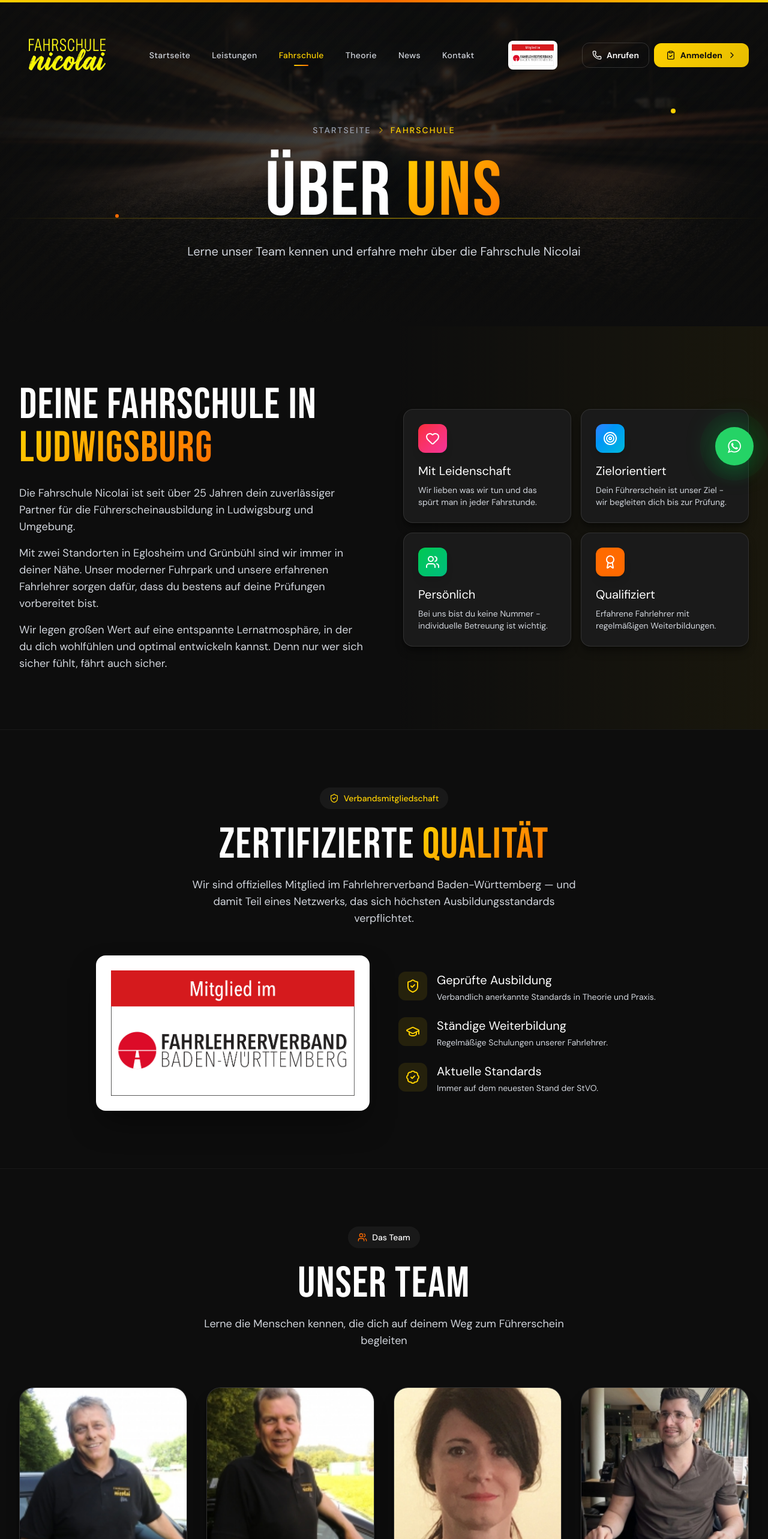
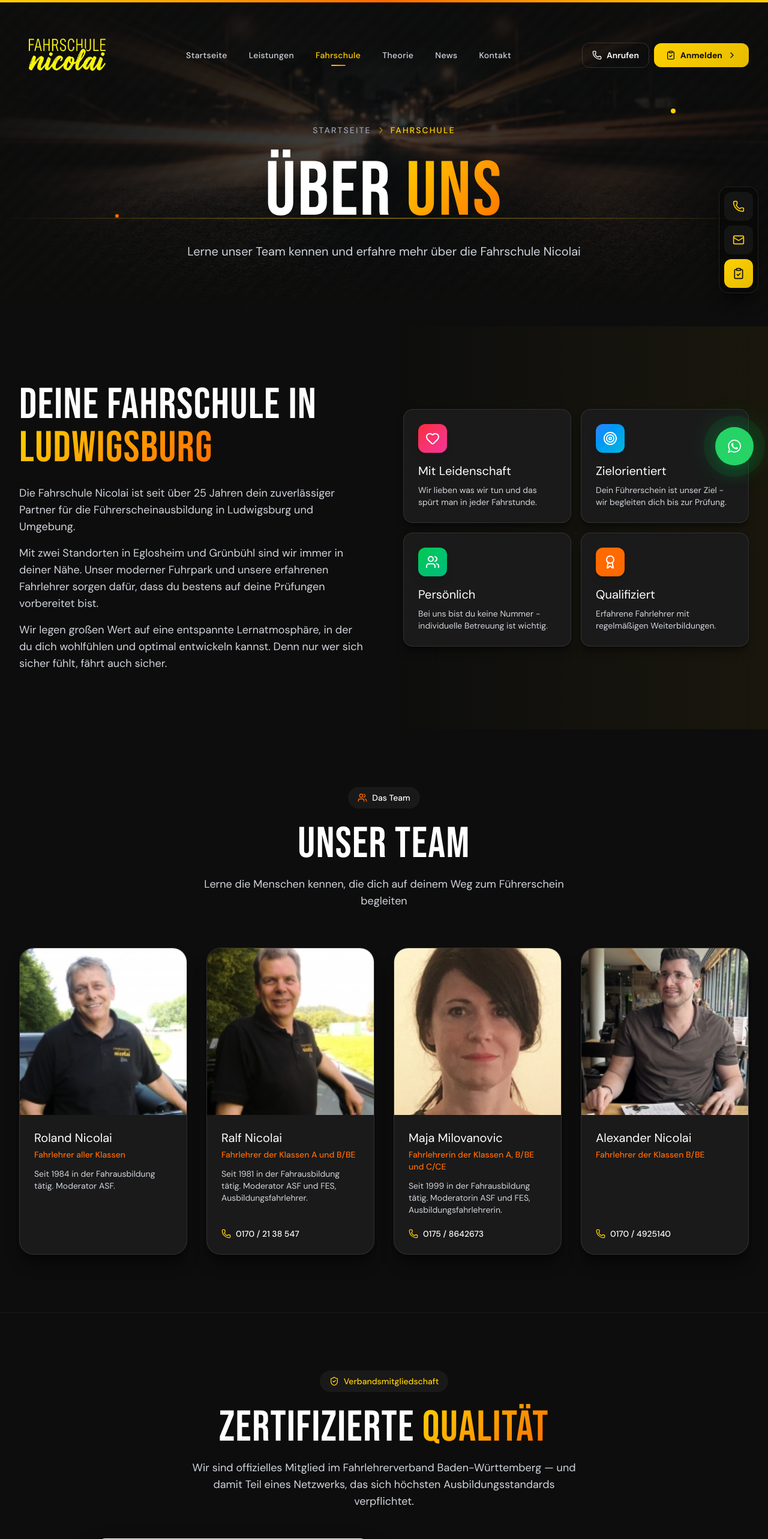
Before and after one commit to Luetfi/nicolai, a React (Vite) app: page /fahrschule in a window 1280 px wide. Shown: the top 2566 px of the page at 60% size. Built offline with nearby package versions, Linux system fonts and the light colour scheme.

Commit message:
aktueller stand

```diff
--- a/src/components/common/WhatsAppButton.tsx
+++ b/src/components/common/WhatsAppButton.tsx
@@ -7,7 +7,7 @@ export function WhatsAppButton() {
       target="_blank"
       rel="noopener noreferrer"
       aria-label="Auf WhatsApp schreiben"
-      className="fixed bottom-6 right-6 z-50 group"
+      className="fixed bottom-24 right-6 lg:bottom-6 z-50 group"
     >
       <span className="absolute inset-0 rounded-full bg-green-500/40 blur-xl group-hover:bg-green-500/60 transition-colors" />
       <span className="absolute inset-0 rounded-full bg-green-500 animate-ping opacity-20" />
--- a/src/components/home/Hero.tsx
+++ b/src/components/home/Hero.tsx
@@ -1,12 +1,12 @@
 import { Link } from 'react-router-dom';
-import { ArrowRight, Play, Zap, Shield, Users, Trophy } from 'lucide-react';
+import { ArrowRight, Play, MapPin, CheckCircle2, Users, Trophy } from 'lucide-react';
 
 export function Hero() {
   const stats = [
     { icon: Trophy, number: '25+', label: 'Jahre Erfahrung' },
     { icon: Users, number: '1000+', label: 'Erfolgreiche Schüler' },
-    { icon: Shield, number: '98%', label: 'Bestehensquote' },
-    { icon: Zap, number: '2', label: 'Standorte' },
+    { icon: CheckCircle2, number: '98%', label: 'Bestehensquote' },
+    { icon: MapPin, number: '2', label: 'Standorte' },
   ];
 
   return (
@@ -144,19 +144,6 @@ export function Hero() {
               </div>
             </div>
 
-            {/* Floating badge */}
-            <div className="absolute -top-6 -right-6 glass rounded-2xl px-6 py-4 animate-float animation-delay-200">
-              <div className="text-primary font-display text-3xl">98%</div>
-              <div className="text-gray-400 text-sm">Bestehensquote</div>
-            </div>
-
-            {/* Floating badge 2 */}
-            <div className="absolute -bottom-4 -left-8 glass rounded-2xl px-6 py-4 animate-float animation-delay-500">
-              <div className="flex items-center gap-2">
-                <div className="w-3 h-3 bg-green-500 rounded-full animate-pulse" />
-                <span className="text-white font-medium">Kurse verfügbar</span>
-              </div>
-            </div>
           </div>
         </div>
 
--- /dev/null
+++ b/src/components/layout/FloatingActions.tsx
@@ -0,0 +1,87 @@
+import { Link } from 'react-router-dom';
+import { Phone, Mail, ClipboardCheck } from 'lucide-react';
+import { locations, generalInfo } from '../../data/contact';
+
+const PRIMARY_PHONE_TEL = `tel:${locations[0].phone.replace(/[\s/]/g, '')}`;
+const EMAIL_HREF = `mailto:${generalInfo.email}`;
+const REGISTER_PATH = '/kontakt#anmeldung';
+
+export function FloatingActions() {
+  return (
+    <>
+      {/* Desktop: vertikale Rail rechts */}
+      <aside
+        aria-label="Schnellkontakt"
+        className="hidden lg:flex fixed right-4 top-1/2 -translate-y-1/2 z-40 flex-col gap-2 glass-dark rounded-2xl border border-white/10 p-2 shadow-xl shadow-black/40"
+      >
+        <a
+          href={PRIMARY_PHONE_TEL}
+          aria-label="Anrufen"
+          className="group relative flex items-center justify-center w-12 h-12 rounded-xl bg-white/5 hover:bg-white/10 text-primary transition-colors"
+        >
+          <Phone className="w-5 h-5 group-hover:animate-pulse" />
+          <span className="pointer-events-none absolute right-full mr-3 whitespace-nowrap rounded-lg bg-secondary-light text-white text-sm font-medium px-3 py-1.5 shadow-lg shadow-black/40 border border-white/10 opacity-0 -translate-x-2 group-hover:opacity-100 group-hover:translate-x-0 transition-all duration-300">
+            Anrufen
+          </span>
+        </a>
+
+        <a
+          href={EMAIL_HREF}
+          aria-label="E-Mail schreiben"
+          className="group relative flex items-center justify-center w-12 h-12 rounded-xl bg-white/5 hover:bg-white/10 text-primary transition-colors"
+        >
+          <Mail className="w-5 h-5" />
+          <span className="pointer-events-none absolute right-full mr-3 whitespace-nowrap rounded-lg bg-secondary-light text-white text-sm font-medium px-3 py-1.5 shadow-lg shadow-black/40 border border-white/10 opacity-0 -translate-x-2 group-hover:opacity-100 group-hover:translate-x-0 transition-all duration-300">
+            E-Mail
+          </span>
+        </a>
+
+        <div className="group relative">
+          <Link
+            to={REGISTER_PATH}
+            aria-label="Zum Anmeldeformular"
+            className="flex items-center justify-center w-12 h-12 rounded-xl btn-primary text-secondary"
+          >
+            <ClipboardCheck className="w-5 h-5 relative" />
+          </Link>
+          <span className="pointer-events-none absolute top-1/2 -translate-y-1/2 right-full mr-3 whitespace-nowrap rounded-lg bg-secondary-light text-white text-sm font-medium px-3 py-1.5 shadow-lg shadow-black/40 border border-white/10 opacity-0 -translate-x-2 group-hover:opacity-100 group-hover:translate-x-0 transition-all duration-300">
+            Anmelden
+          </span>
+        </div>
+      </aside>
+
+      {/* Mobile: horizontale Bar unten */}
+      <nav
+        aria-label="Schnellkontakt"
+        className="lg:hidden fixed bottom-0 inset-x-0 z-40 bg-secondary/95 backdrop-blur-lg border-t border-white/10 shadow-[0_-4px_20px_rgba(0,0,0,0.4)]"
+        style={{ paddingBottom: 'env(safe-area-inset-bottom)' }}
+      >
+        <div className="flex items-stretch">
+          <a
+            href={PRIMARY_PHONE_TEL}
+            className="group flex-1 flex flex-col items-center justify-center gap-1 py-3 text-primary hover:bg-white/5 transition-colors"
+          >
+            <Phone className="w-5 h-5 group-hover:animate-pulse" />
+            <span className="text-[11px] font-medium text-white">Anrufen</span>
+          </a>
+
+          <a
+            href={EMAIL_HREF}
+            className="group flex-1 flex flex-col items-center justify-center gap-1 py-3 text-primary hover:bg-white/5 transition-colors border-x border-white/10"
+          >
+            <Mail className="w-5 h-5" />
+            <span className="text-[11px] font-medium text-white">E-Mail</span>
+          </a>
+
+          <Link
+            to={REGISTER_PATH}
+            className="group flex-1 flex flex-col items-center justify-center gap-1 py-3 btn-primary text-secondary"
+          >
+            <ClipboardCheck className="w-5 h-5 relative" />
+            <span className="text-[11px] font-bold relative">Anmelden</span>
+          </Link>
+        </div>
+      </nav>
+    </>
+  );
+}
--- a/src/components/layout/Footer.tsx
+++ b/src/components/layout/Footer.tsx
@@ -26,14 +26,14 @@ export function Footer() {
         <div className="grid grid-cols-1 md:grid-cols-2 lg:grid-cols-4 gap-12">
           {/* Brand */}
           <div className="lg:col-span-1">
-            <Link to="/" className="inline-flex items-center mb-6 group" aria-label="Fahrschule Nicolai - Startseite">
+            <Link to="/" className="inline-flex items-center group" aria-label="Fahrschule Nicolai - Startseite">
               <img
                 src="/images/logo.png"
                 alt="Fahrschule Nicolai"
                 className="h-32 w-auto group-hover:scale-105 transition-transform"
               />
             </Link>
-            <p className="text-gray-400 mb-6">
+            <p className="text-gray-400 mb-6 -mt-6">
               {generalInfo.slogan}
             </p>
             <p className="text-gray-500 text-sm">
--- a/src/components/layout/Header.tsx
+++ b/src/components/layout/Header.tsx
@@ -77,24 +77,6 @@ export function Header() {
               </Link>
             ))}
           </nav>
-
-          {/* Verbandsmitgliedschaft Badge */}
-          <a
-            href="https://www.flvbw.de/home/"
-            target="_blank"
-            rel="noopener noreferrer"
-            className="hidden xl:flex items-center group"
-            aria-label="Mitglied im Fahrlehrerverband Baden-Württemberg (öffnet in neuem Tab)"
-            title="Mitglied im Fahrlehrerverband Baden-Württemberg"
-          >
-            <div className="bg-white rounded-lg p-1.5 shadow-md shadow-black/30 group-hover:shadow-red-500/30 group-hover:scale-105 transition-all duration-300">
-              <img
-                src="/images/fahrlehrerverband-bw.png"
-                alt="Mitglied im Fahrlehrerverband Baden-Württemberg"
-                className="h-9 w-auto"
-              />
-            </div>
-          </a>
 
           {/* CTA Group */}
           <div className="hidden md:flex items-center gap-2">
--- a/src/components/layout/Layout.tsx
+++ b/src/components/layout/Layout.tsx
@@ -2,6 +2,7 @@ import { useEffect, type ReactNode } from 'react';
 import { useLocation } from 'react-router-dom';
 import { Header } from './Header';
 import { Footer } from './Footer';
+import { FloatingActions } from './FloatingActions';
 import { WhatsAppButton } from '../common';
 
 interface LayoutProps {
@@ -35,6 +36,7 @@ export function Layout({ children }: LayoutProps) {
       </main>
       <Footer />
       <WhatsAppButton />
+      <FloatingActions />
     </div>
   );
 }
--- a/src/pages/Fahrschule.tsx
+++ b/src/pages/Fahrschule.tsx
@@ -89,65 +89,6 @@ export function Fahrschule() {
         </div>
       </section>
 
-      {/* Verbandsmitgliedschaft */}
-      <section className="py-24 bg-secondary relative overflow-hidden border-y border-white/5">
-        <div className="absolute inset-0 bg-[radial-gradient(ellipse_at_center,_var(--tw-gradient-stops))] from-primary/5 via-transparent to-transparent" />
-
-        <div className="max-w-5xl mx-auto px-4 sm:px-6 lg:px-8 relative">
-          <div className="text-center mb-12">
-            <div className="inline-flex items-center gap-2 px-4 py-2 rounded-full bg-white/5 mb-6">
-              <ShieldCheck className="w-4 h-4 text-primary" />
-              <span className="text-primary font-medium text-sm">Verbandsmitgliedschaft</span>
-            </div>
-            <h2 className="display-lg text-white mb-4">
-              ZERTIFIZIERTE <span className="gradient-text">QUALITÄT</span>
-            </h2>
-            <p className="text-gray-300 max-w-2xl mx-auto text-lg">
-              Wir sind offizielles Mitglied im Fahrlehrerverband Baden-Württemberg —
-              und damit Teil eines Netzwerks, das sich höchsten Ausbildungsstandards verpflichtet.
-            </p>
-          </div>
-
-          <div className="grid md:grid-cols-2 gap-12 items-center">
-            <a
-              href="https://www.flvbw.de/home/"
-              target="_blank"
-              rel="noopener noreferrer"
-              className="group relative block"
-              aria-label="Fahrlehrerverband Baden-Württemberg (öffnet in neuem Tab)"
-            >
-              <div className="absolute -inset-2 bg-gradient-to-r from-red-500/20 to-primary/20 rounded-3xl opacity-0 group-hover:opacity-100 blur-2xl transition-opacity duration-500" />
-              <div className="relative bg-white rounded-2xl p-6 shadow-2xl shadow-black/50 border border-white/10 group-hover:scale-[1.02] transition-transform duration-300">
-                <img
-                  src="/images/fahrlehrerverband-bw.png"
-                  alt="Mitglied im Fahrlehrerverband Baden-Württemberg"
-                  className="w-full h-auto"
-                  loading="lazy"
-                />
-              </div>
-            </a>
-
-            <div className="space-y-6">
-              {[
-                { icon: ShieldCheck, title: 'Geprüfte Ausbildung', desc: 'Verbandlich anerkannte Standards in Theorie und Praxis.' },
-                { icon: GraduationCap, title: 'Ständige Weiterbildung', desc: 'Regelmäßige Schulungen unserer Fahrlehrer.' },
-                { icon: BadgeCheck, title: 'Aktuelle Standards', desc: 'Immer auf dem neuesten Stand der StVO.' },
-              ].map((item) => (
-                <div key={item.title} className="flex items-start gap-4">
-                  <div className="w-12 h-12 rounded-xl bg-primary/10 flex items-center justify-center flex-shrink-0">
-                    <item.icon className="w-6 h-6 text-primary" />
-                  </div>
-                  <div>
-                    <h3 className="font-display text-xl text-white mb-1">{item.title}</h3>
-                    <p className="text-gray-300 text-sm">{item.desc}</p>
-                  </div>
-                </div>
-              ))}
-            </div>
-          </div>
-        </div>
-      </section>
-
       {/* Team */}
       <section id="team" className="py-24 bg-secondary relative scroll-mt-24">
         <div className="max-w-7xl mx-auto px-4 sm:px-6 lg:px-8">
@@ -216,33 +157,65 @@ export function Fahrschule() {
         </div>
       </section>
 
-      {/* Stats */}
-      <section className="py-24 bg-secondary relative overflow-hidden">
-        <div className="absolute inset-0 bg-[radial-gradient(ellipse_at_center,_var(--tw-gradient-stops))] from-primary/10 via-transparent to-transparent" />
-        <div className="absolute inset-0 diagonal-stripes opacity-20" />
+      {/* Verbandsmitgliedschaft */}
+      <section className="py-24 bg-secondary relative overflow-hidden border-y border-white/5">
+        <div className="absolute inset-0 bg-[radial-gradient(ellipse_at_center,_var(--tw-gradient-stops))] from-primary/5 via-transparent to-transparent" />
 
-        <div className="max-w-7xl mx-auto px-4 sm:px-6 lg:px-8 relative">
-          <div className="grid grid-cols-2 md:grid-cols-4 gap-8">
-            {[
-              { number: '25+', label: 'Jahre Erfahrung' },
-              { number: '1000+', label: 'Erfolgreiche Schüler' },
-              { number: '2', label: 'Standorte' },
-              { number: '4', label: 'Erfahrene Fahrlehrer' },
-            ].map((stat, index) => (
-              <div
-                key={stat.label}
-                className="text-center"
-                style={{ animationDelay: `${index * 100}ms` }}
-              >
-                <div className="font-display text-6xl md:text-7xl text-primary mb-2">
-                  {stat.number}
+        <div className="max-w-5xl mx-auto px-4 sm:px-6 lg:px-8 relative">
+          <div className="text-center mb-12">
+            <div className="inline-flex items-center gap-2 px-4 py-2 rounded-full bg-white/5 mb-6">
+              <ShieldCheck className="w-4 h-4 text-primary" />
+              <span className="text-primary font-medium text-sm">Verbandsmitgliedschaft</span>
+            </div>
+            <h2 className="display-lg text-white mb-4">
+              ZERTIFIZIERTE <span className="gradient-text">QUALITÄT</span>
+            </h2>
+            <p className="text-gray-300 max-w-2xl mx-auto text-lg">
+              Wir sind offizielles Mitglied im Fahrlehrerverband Baden-Württemberg —
+              und damit Teil eines Netzwerks, das sich höchsten Ausbildungsstandards verpflichtet.
+            </p>
+          </div>
+
+          <div className="grid md:grid-cols-2 gap-12 items-center">
+            <a
+              href="https://www.flvbw.de/home/"
+              target="_blank"
+              rel="noopener noreferrer"
+              className="group relative block"
+              aria-label="Fahrlehrerverband Baden-Württemberg (öffnet in neuem Tab)"
+            >
+              <div className="absolute -inset-2 bg-gradient-to-r from-red-500/20 to-primary/20 rounded-3xl opacity-0 group-hover:opacity-100 blur-2xl transition-opacity duration-500" />
+              <div className="relative bg-white rounded-2xl p-6 shadow-2xl shadow-black/50 border border-white/10 group-hover:scale-[1.02] transition-transform duration-300">
+                <img
+                  src="/images/fahrlehrerverband-bw.png"
+                  alt="Mitglied im Fahrlehrerverband Baden-Württemberg"
+                  className="w-full h-auto"
+                  loading="lazy"
+                />
+              </div>
+            </a>
+
+            <div className="space-y-6">
+              {[
+                { icon: ShieldCheck, title: 'Geprüfte Ausbildung', desc: 'Verbandlich anerkannte Standards in Theorie und Praxis.' },
+                { icon: GraduationCap, title: 'Ständige Weiterbildung', desc: 'Regelmäßige Schulungen unserer Fahrlehrer.' },
+                { icon: BadgeCheck, title: 'Aktuelle Standards', desc: 'Immer auf dem neuesten Stand der StVO.' },
+              ].map((item) => (
+                <div key={item.title} className="flex items-start gap-4">
+                  <div className="w-12 h-12 rounded-xl bg-primary/10 flex items-center justify-center flex-shrink-0">
+                    <item.icon className="w-6 h-6 text-primary" />
+                  </div>
+                  <div>
+                    <h3 className="font-display text-xl text-white mb-1">{item.title}</h3>
+                    <p className="text-gray-300 text-sm">{item.desc}</p>
+                  </div>
                 </div>
-                <div className="text-gray-400 text-lg">{stat.label}</div>
-              </div>
-            ))}
+              ))}
+            </div>
           </div>
         </div>
       </section>
+
     </>
   );
 }
--- a/src/pages/Neuigkeiten.tsx
+++ b/src/pages/Neuigkeiten.tsx
@@ -1,7 +1,6 @@
 import { Calendar, ArrowRight, Bell, BookOpen, Info } from 'lucide-react';
 import { Link } from 'react-router-dom';
-import { PageHero, UpcomingCourseCard } from '../components/common';
-import { nextAsfCourse } from '../data/services';
+import { PageHero } from '../components/common';
 
 interface NewsItem {
   id: string;
@@ -84,15 +83,8 @@ export function Neuigkeiten() {
         subtitle="Aktuelle Meldungen und Informationen aus der Fahrschule Nicolai"
       />
 
-      {/* Featured: Upcoming ASF Course */}
-      <section className="py-16 bg-secondary relative">
-        <div className="max-w-4xl mx-auto px-4 sm:px-6 lg:px-8">
-          <UpcomingCourseCard course={nextAsfCourse} />
-        </div>
-      </section>
-
       {/* News List */}
-      <section className="pt-8 pb-24 bg-secondary relative">
+      <section className="py-24 bg-secondary relative">
         <div className="max-w-4xl mx-auto px-4 sm:px-6 lg:px-8">
           <div className="space-y-6">
             {newsItems.map((item, index) => {
@@ -144,7 +136,7 @@ export function Neuigkeiten() {
               </p>
               <Link
                 to="/kontakt"
-                className="inline-flex items-center gap-3 btn-accent text-white px-8 py-4 rounded-xl font-bold text-lg group"
+                className="inline-flex items-center gap-3 btn-primary text-secondary px-8 py-4 rounded-xl font-bold text-lg group"
               >
                 Bei Fragen kontaktiere uns
                 <ArrowRight className="w-5 h-5 group-hover:translate-x-1 transition-transform" />
--- a/src/pages/Theorieunterricht.tsx
+++ b/src/pages/Theorieunterricht.tsx
@@ -196,17 +196,17 @@ export function Theorieunterricht() {
       </section>
 
       {/* CTA */}
-      <section className="py-20 bg-gradient-to-r from-accent to-orange-600 relative overflow-hidden">
+      <section className="py-20 bg-gradient-to-r from-primary to-primary-dark relative overflow-hidden">
         <div className="absolute inset-0 diagonal-stripes opacity-20" />
 
         <div className="max-w-7xl mx-auto px-4 sm:px-6 lg:px-8 text-center relative">
-          <h2 className="display-md text-white mb-4">BEREIT FÜR DEN THEORIEUNTERRICHT?</h2>
-          <p className="text-white/90 text-xl mb-8 max-w-xl mx-auto">
+          <h2 className="display-md text-secondary mb-4">BEREIT FÜR DEN THEORIEUNTERRICHT?</h2>
+          <p className="text-secondary/90 text-xl mb-8 max-w-xl mx-auto">
             Melde dich an und starte deine Fahrausbildung!
           </p>
           <Link
             to="/kontakt#anmeldung"
-            className="inline-flex items-center gap-3 bg-secondary-light text-accent px-10 py-5 rounded-2xl font-bold text-lg hover:bg-secondary transition-colors group"
+            className="inline-flex items-center gap-3 bg-secondary-light text-primary px-10 py-5 rounded-2xl font-bold text-lg hover:bg-secondary transition-colors group"
           >
             Jetzt anmelden
             <ArrowRight className="w-5 h-5 group-hover:translate-x-1 transition-transform" />
```
